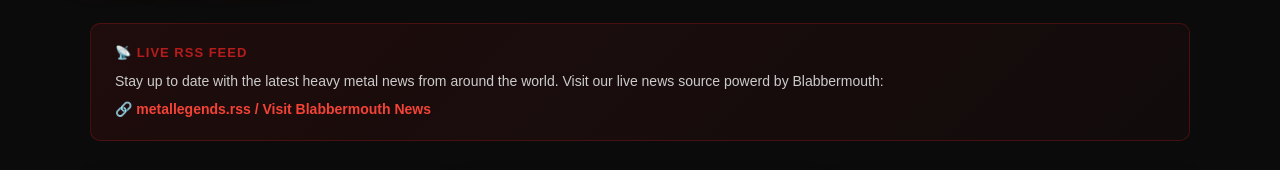
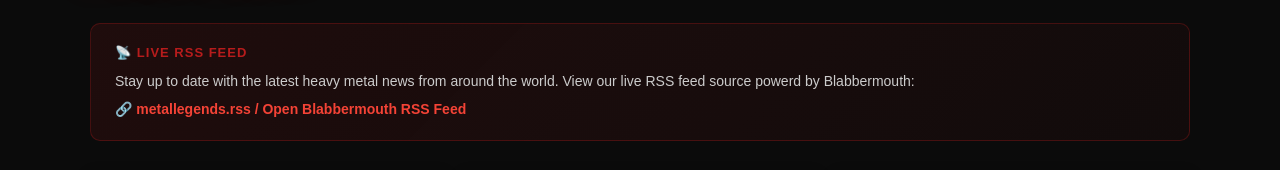
Before and after one commit to RotaryFold/metal-legends-react, a React (Vite) app: page /news in a window 1280 px wide. Shown: the part 182-352 px from the top of the page. Built offline with nearby package versions, Linux system fonts and the light colour scheme.

Commit message:
Solución definitiva enlace RSS Blabbermouth

```diff
--- a/src/components/Footer/Footer.jsx
+++ b/src/components/Footer/Footer.jsx
@@ -63,7 +63,7 @@
               Figma Design Inspiration
             </a>
             <a
-              href="https://www.blabbermouth.net/rss.aspx"
+              href="https://blabbermouth.net/feed.rss"
               target="_blank"
               rel="noreferrer"
               className="footer-link"
--- a/src/pages/News/News.jsx
+++ b/src/pages/News/News.jsx
@@ -5,7 +5,7 @@
  */
 import "./News.css";
 
-const RSS_URL = "https://www.blabbermouth.net/news";
+const RSS_URL = "https://blabbermouth.net/feed.rss";
 
 const newsItems = [
   {
@@ -74,7 +74,7 @@
           <span className="rss-label">📡 Live RSS Feed</span>
           <p className="rss-description">
             Stay up to date with the latest heavy metal news from around the
-            world. Visit our live news source powerd by Blabbermouth:
+            world. View our live RSS feed source powerd by Blabbermouth:
           </p>
           <a
             href={RSS_URL}
@@ -82,7 +82,7 @@
             rel="noreferrer"
             className="rss-link"
           >
-            🔗 metallegends.rss / Visit Blabbermouth News
+            🔗 metallegends.rss / Open Blabbermouth RSS Feed
           </a>
         </div>
 
```
